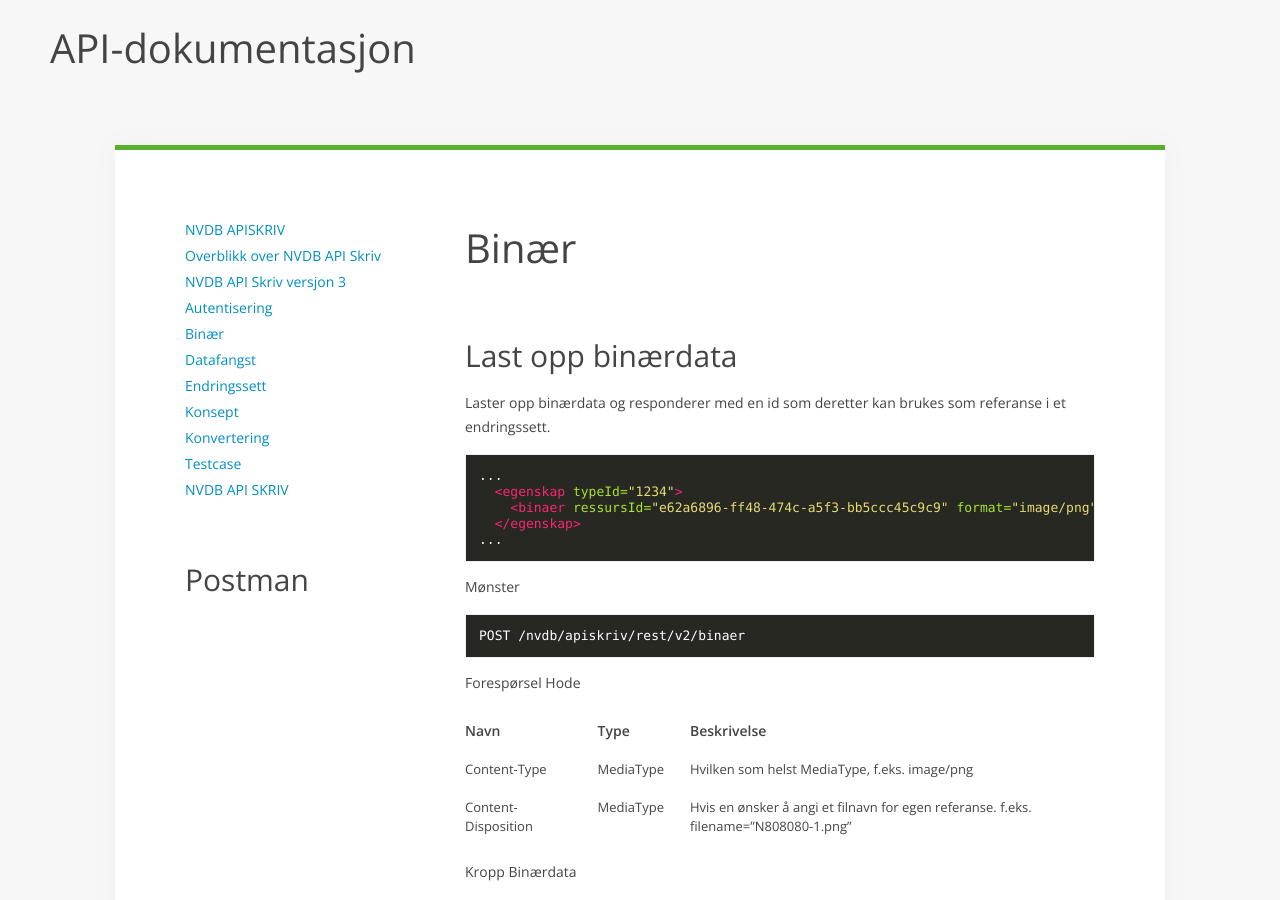
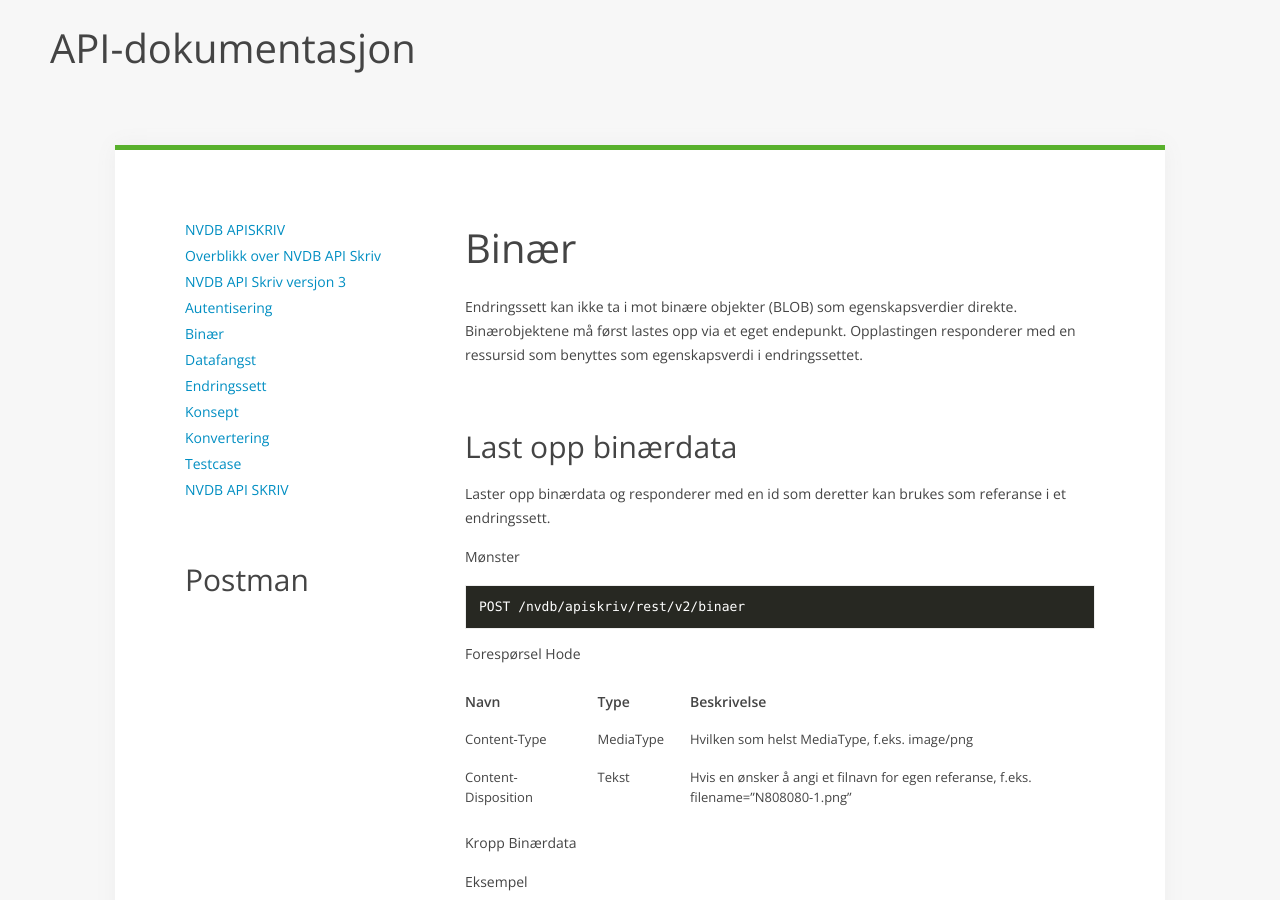
Before and after one commit to nvdb-vegdata/apiskrivdokumentasjon, a Jekyll site: the page built from binaer.md, in a window 1280 px wide and 900 px high. Built offline with Jekyll 4.4.1, drawn with Linux system fonts in a browser that asks for light colours; our own code applies the rules of GitHub Pages for plain Markdown files; some of the changed text lies outside the part shown.

Commit message:
More details on blobs

````diff
--- a/binaer.md
+++ b/binaer.md
@@ -1,15 +1,11 @@
 # Binær
+
+Endringssett kan ikke ta i mot binære objekter (BLOB) som egenskapsverdier direkte. Binærobjektene må først lastes opp
+via et eget endepunkt. Opplastingen responderer med en ressursid som benyttes som egenskapsverdi i endringssettet.
 
 ## Last opp binærdata
 Laster opp binærdata og responderer med en id som deretter kan brukes som referanse i et endringssett.
 
-```xml
-...
-  <egenskap typeId="1234">
-    <binaer ressursId="e62a6896-ff48-474c-a5f3-bb5ccc45c9c9" format="image/png"/>
-  </egenskap>
-...
-```
 Mønster
 ```
 POST /nvdb/apiskriv/rest/v2/binaer
@@ -20,7 +16,7 @@ Hode
 |Navn|Type|Beskrivelse|
 |-|-|-|
 |Content-Type|MediaType|Hvilken som helst MediaType, f.eks. image/png|
-|Content-Disposition|MediaType|Hvis en ønsker å angi et filnavn for egen referanse. f.eks. filename="N808080-1.png"|
+|Content-Disposition|Tekst|Hvis en ønsker å angi et filnavn for egen referanse, f.eks. filename="N808080-1.png"|
 
 Kropp
 Binærdata
@@ -57,6 +53,7 @@ Mønster
   <input type="submit"/>
 </form>
 ```
+
 ## Last ned binærdata
 Tillater nedlasting av tidligere opplastede binærdata.
 Mønster
@@ -88,3 +85,19 @@ Content-Disposition: filename="N808080-1.png"
 
 .PNG........IHDR.............:~.U....IDATx.cj.......U.o....IEND.B`.
 ```
+
+## Binærobjekt som egenskapsverdi
+
+For å angi binærobjekt som egenskapsverdi i et vegobjekt benyttes elementet `<binaer>`, f.eks.:
+```xml
+...
+  <egenskap typeId="7900">
+    <binaer ressursId="e62a6896-ff48-474c-a5f3-bb5ccc45c9c9" format="image/png"/>
+  </egenskap>
+...
+```
+
+|Attributt|Beskrivelse|
+|-|-|
+|ressursId|Id mottatt fra opplastingsendepunktet|
+|format|MediaType i henhold til [http://www.iana.org/assignments/media-types/media-types.xhtml]|
````
Also changed, not shown: other parts of binaer.md (+1 -1 lines), endringssett.md (+1 -1 lines).
